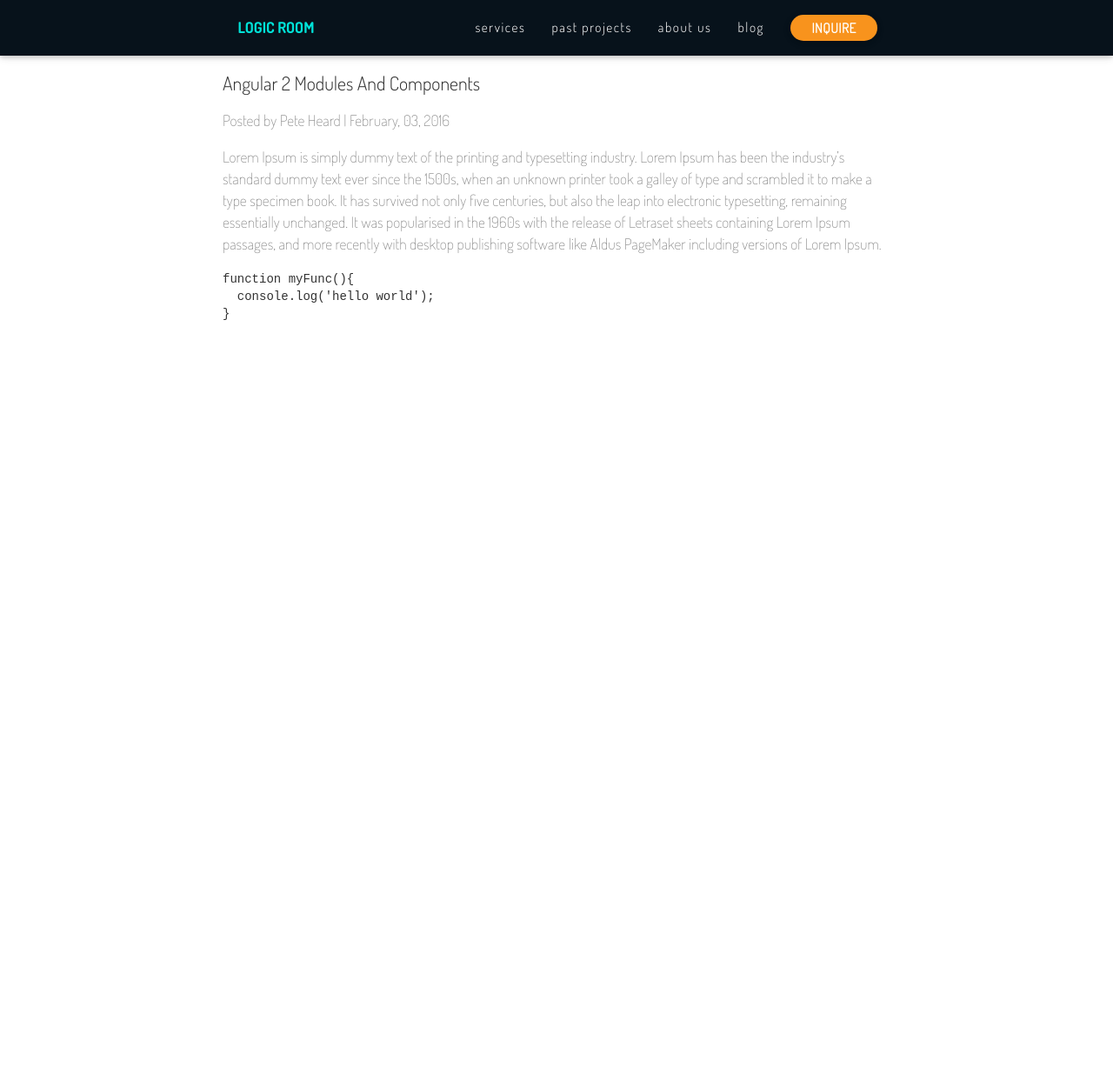
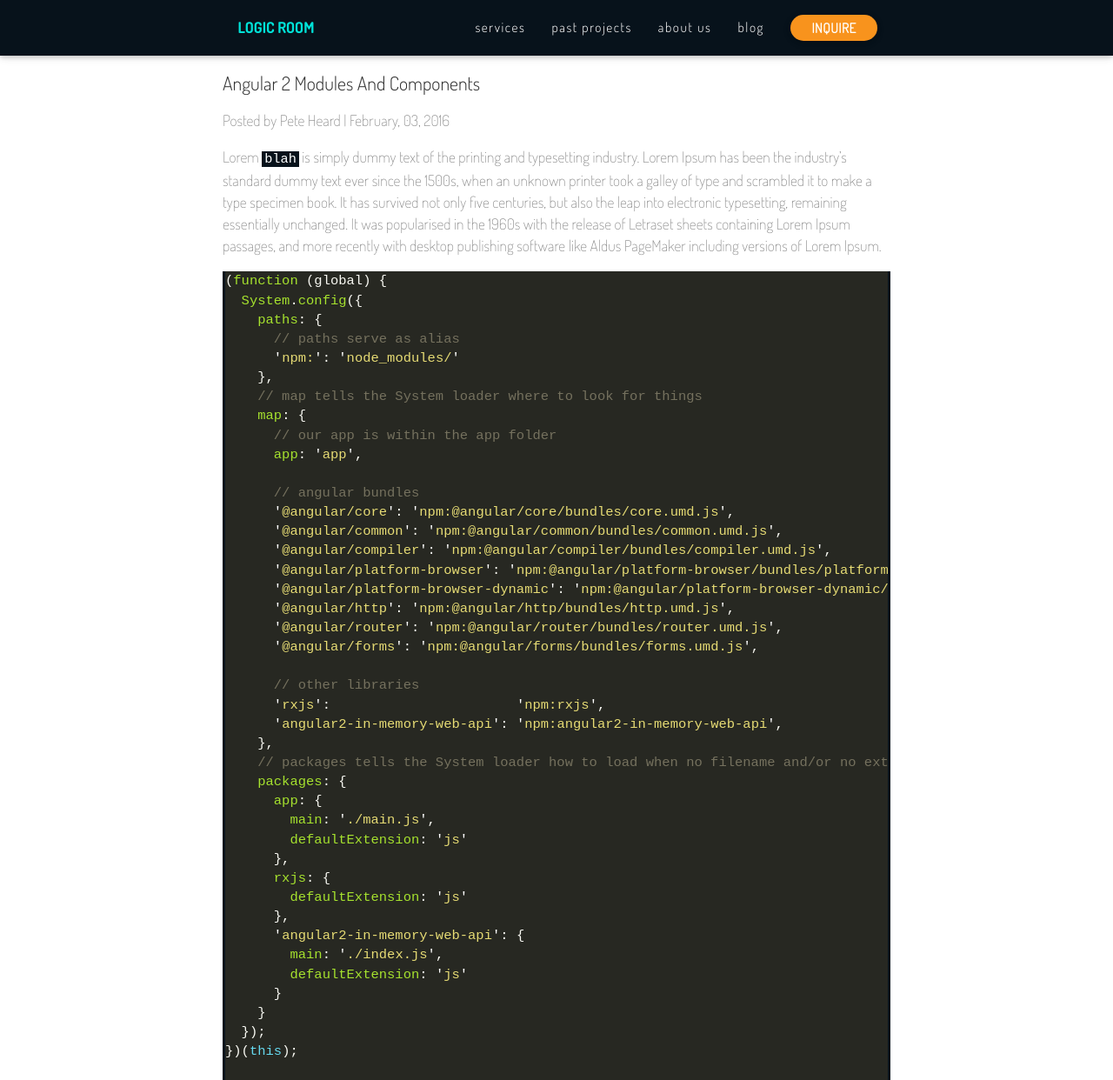
Before and after one commit to peterheard01/logic-room, a Jekyll site: the page built from _posts/1_angular_2_modules_and_components_article/2016-2-3-modules-and-components-article.md, in a window 1280 px wide and 1242 px high. Shown: the whole window at 87% size. Built offline with Jekyll 4.4.1, drawn with Linux system fonts in a browser that asks for light colours.

````diff
--- a/_config.yml
+++ b/_config.yml
@@ -59,9 +59,34 @@
 
 
 # Build settings
+permalink: /:title/
 markdown: kramdown
-theme: minima
-permalink: /:title/
+# !github-pages! mandatory › https://help.github.com/articles/using-jekyll-with-pages/#configuration-settings-you-cannot-change
+# Since Jekyll 3 the default highlighter is Rouge (replaced Pygments.rb in v44)
+highlighter: rouge
+linenos : true
+
+## More › http://kramdown.gettalong.org/quickref.html
+## Options › http://kramdown.gettalong.org/options.html
+#kramdown:
+#  input:          GFM
+#  # https://github.com/jekyll/jekyll/pull/4090
+#  syntax_highlighter: rouge
+#
+#  # Rouge Highlighter in Kramdown › http://kramdown.gettalong.org/syntax_highlighter/rouge.html
+#  # span, block element options fall back to global
+#  syntax_highlighter_opts:
+#    # Rouge Options › https://github.com/jneen/rouge#full-options
+#    css_class: 'highlight'
+#    #line_numbers: true # bad idea, spans don't need linenos and would inherit this option
+#    span:
+#      line_numbers: true
+#      start_line: 1
+#    block:
+#      line_numbers: true
+#      start_line: 1
+
+
 
 gems:
   - jekyll-feed
--- a/_layouts/post.html
+++ b/_layouts/post.html
@@ -9,10 +9,10 @@
 
     <br>
 
-    <h3 class="title">{{ page.title }}</h3>
-    <p class="posted-by">Posted by {{ page.author }} | {{ page.date | date: "%B, %d, %Y" }}</p>
+    <h3 class="title wow fadeIn">{{ page.title }}</h3>
+    <p class="posted-by wow fadeIn">Posted by {{ page.author }} | {{ page.date | date: "%B, %d, %Y" }}</p>
 
-    <p>
+    <p class="wow fadeIn">
       {{ content }}
     </p>
 
--- a/_posts/1_angular_2_modules_and_components_article/2016-2-3-modules-and-components-article.md
+++ b/_posts/1_angular_2_modules_and_components_article/2016-2-3-modules-and-components-article.md
@@ -7,11 +7,51 @@
 date:   2016-02-3 01:03:50 +0000
 ---
 
-Lorem Ipsum is simply dummy text of the printing and typesetting industry. Lorem Ipsum has been the industry's standard dummy text ever since the 1500s, when an unknown printer took a galley of type and scrambled it to make a type specimen book. It has survived not only five centuries, but also the leap into electronic typesetting, remaining essentially unchanged. It was popularised in the 1960s with the release of Letraset sheets containing Lorem Ipsum passages, and more recently with desktop publishing software like Aldus PageMaker including versions of Lorem Ipsum.
+Lorem ```blah``` is simply dummy text of the printing and typesetting industry. Lorem Ipsum has been the industry's standard dummy text ever since the 1500s, when an unknown printer took a galley of type and scrambled it to make a type specimen book. It has survived not only five centuries, but also the leap into electronic typesetting, remaining essentially unchanged. It was popularised in the 1960s with the release of Letraset sheets containing Lorem Ipsum passages, and more recently with desktop publishing software like Aldus PageMaker including versions of Lorem Ipsum.
+
 
 
 ```javascript
-function myFunc(){
-  console.log('hello world');
-}
+(function (global) {
+  System.config({
+    paths: {
+      // paths serve as alias
+      'npm:': 'node_modules/'
+    },
+    // map tells the System loader where to look for things
+    map: {
+      // our app is within the app folder
+      app: 'app',
+
+      // angular bundles
+      '@angular/core': 'npm:@angular/core/bundles/core.umd.js',
+      '@angular/common': 'npm:@angular/common/bundles/common.umd.js',
+      '@angular/compiler': 'npm:@angular/compiler/bundles/compiler.umd.js',
+      '@angular/platform-browser': 'npm:@angular/platform-browser/bundles/platform-browser.umd.js',
+      '@angular/platform-browser-dynamic': 'npm:@angular/platform-browser-dynamic/bundles/platform-browser-dynamic.umd.js',
+      '@angular/http': 'npm:@angular/http/bundles/http.umd.js',
+      '@angular/router': 'npm:@angular/router/bundles/router.umd.js',
+      '@angular/forms': 'npm:@angular/forms/bundles/forms.umd.js',
+
+      // other libraries
+      'rxjs':                       'npm:rxjs',
+      'angular2-in-memory-web-api': 'npm:angular2-in-memory-web-api',
+    },
+    // packages tells the System loader how to load when no filename and/or no extension
+    packages: {
+      app: {
+        main: './main.js',
+        defaultExtension: 'js'
+      },
+      rxjs: {
+        defaultExtension: 'js'
+      },
+      'angular2-in-memory-web-api': {
+        main: './index.js',
+        defaultExtension: 'js'
+      }
+    }
+  });
+})(this);
+
 ```
--- /dev/null
+++ b/_sass/3-base/_highlight.scss
@@ -0,0 +1,94 @@
+//.highlight  {
+//  background-color:#07121b;
+//  padding:20px;
+//  border-radius : 5px;
+//  font-size :  em(14);
+//}
+
+.highlight {
+
+  font-size :  em(14);
+
+  .lineno {
+    color:white;
+    padding:0px 10px 0px 10px;
+  }
+
+  .pre {
+    margin-top:20px;
+  }
+}
+
+.highlighter-rouge {
+  background-color: #07121b;
+  color:white;
+  padding:0 3px 0 3px;
+  font-size :  em(14);
+}
+
+
+.highlight pre { background-color: #272822; }
+.highlight .hll { background-color: #272822; }
+.highlight .c { color: #75715e } /* Comment */
+.highlight .err { color: #960050; background-color: #1e0010 } /* Error */
+.highlight .k { color: #66d9ef } /* Keyword */
+.highlight .l { color: #ae81ff } /* Literal */
+.highlight .n { color: #f8f8f2 } /* Name */
+.highlight .o { color: #f92672 } /* Operator */
+.highlight .p { color: #f8f8f2 } /* Punctuation */
+.highlight .cm { color: #75715e } /* Comment.Multiline */
+.highlight .cp { color: #75715e } /* Comment.Preproc */
+.highlight .c1 { color: #75715e } /* Comment.Single */
+.highlight .cs { color: #75715e } /* Comment.Special */
+.highlight .ge { font-style: italic } /* Generic.Emph */
+.highlight .gs { font-weight: bold } /* Generic.Strong */
+.highlight .kc { color: #66d9ef } /* Keyword.Constant */
+.highlight .kd { color: #66d9ef } /* Keyword.Declaration */
+.highlight .kn { color: #f92672 } /* Keyword.Namespace */
+.highlight .kp { color: #66d9ef } /* Keyword.Pseudo */
+.highlight .kr { color: #66d9ef } /* Keyword.Reserved */
+.highlight .kt { color: #66d9ef } /* Keyword.Type */
+.highlight .ld { color: #e6db74 } /* Literal.Date */
+.highlight .m { color: #ae81ff } /* Literal.Number */
+.highlight .s { color: #e6db74 } /* Literal.String */
+.highlight .na { color: #a6e22e } /* Name.Attribute */
+.highlight .nb { color: #f8f8f2 } /* Name.Builtin */
+.highlight .nc { color: #a6e22e } /* Name.Class */
+.highlight .no { color: #66d9ef } /* Name.Constant */
+.highlight .nd { color: #a6e22e } /* Name.Decorator */
+.highlight .ni { color: #f8f8f2 } /* Name.Entity */
+.highlight .ne { color: #a6e22e } /* Name.Exception */
+.highlight .nf { color: #a6e22e } /* Name.Function */
+.highlight .nl { color: #f8f8f2 } /* Name.Label */
+.highlight .nn { color: #f8f8f2 } /* Name.Namespace */
+.highlight .nx { color: #a6e22e } /* Name.Other */
+.highlight .py { color: #f8f8f2 } /* Name.Property */
+.highlight .nt { color: #f92672 } /* Name.Tag */
+.highlight .nv { color: #f8f8f2 } /* Name.Variable */
+.highlight .ow { color: #f92672 } /* Operator.Word */
+.highlight .w { color: #f8f8f2 } /* Text.Whitespace */
+.highlight .mf { color: #ae81ff } /* Literal.Number.Float */
+.highlight .mh { color: #ae81ff } /* Literal.Number.Hex */
+.highlight .mi { color: #ae81ff } /* Literal.Number.Integer */
+.highlight .mo { color: #ae81ff } /* Literal.Number.Oct */
+.highlight .sb { color: #e6db74 } /* Literal.String.Backtick */
+.highlight .sc { color: #e6db74 } /* Literal.String.Char */
+.highlight .sd { color: #e6db74 } /* Literal.String.Doc */
+.highlight .s2 { color: #e6db74 } /* Literal.String.Double */
+.highlight .se { color: #ae81ff } /* Literal.String.Escape */
+.highlight .sh { color: #e6db74 } /* Literal.String.Heredoc */
+.highlight .si { color: #e6db74 } /* Literal.String.Interpol */
+.highlight .sx { color: #e6db74 } /* Literal.String.Other */
+.highlight .sr { color: #e6db74 } /* Literal.String.Regex */
+.highlight .s1 { color: #e6db74 } /* Literal.String.Single */
+.highlight .ss { color: #e6db74 } /* Literal.String.Symbol */
+.highlight .bp { color: #f8f8f2 } /* Name.Builtin.Pseudo */
+.highlight .vc { color: #f8f8f2 } /* Name.Variable.Class */
+.highlight .vg { color: #f8f8f2 } /* Name.Variable.Global */
+.highlight .vi { color: #f8f8f2 } /* Name.Variable.Instance */
+.highlight .il { color: #ae81ff } /* Literal.Number.Integer.Long */
+
+.highlight .gh { } /* Generic Heading & Diff Header */
+.highlight .gu { color: #75715e; } /* Generic.Subheading & Diff Unified/Comment? */
+.highlight .gd { color: #f92672; } /* Generic.Deleted & Diff Deleted */
+.highlight .gi { color: #a6e22e; } /* Generic.Inserted & Diff Inserted */
--- a/_sass/4-main-pages/_post-page.scss
+++ b/_sass/4-main-pages/_post-page.scss
@@ -7,5 +7,20 @@
     }
   }
 
+}
+
+
+@media only screen and (min-width : 768px) {
+
+  .highlight {
+
+    font-size :  em(18);
+
+
+  }
+
+  .highlighter-rouge {
+    font-size :  em(14);
+  }
 
 }
--- a/assets/main.scss
+++ b/assets/main.scss
@@ -13,6 +13,7 @@
 @import '3-base/fonts';
 @import '3-base/vars';
 @import '3-base/body-element';
+@import '3-base/_highlight';
 @import '3-base/globals';
 @import '3-base/_grid.scss';
 @import '3-base/_content.scss';
````
